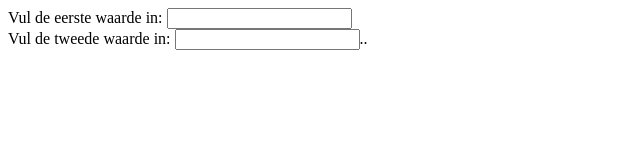
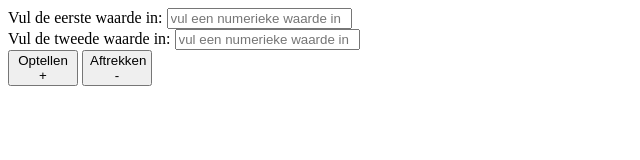
Before and after one commit to MSchmidtCrans/Rekenmachine, a plain HTML site: page index.html in a window 1280 px wide. Shown: the whole page, without its empty margins (0-640 px from the left). Drawn offline with nearby package versions, Linux system fonts and the light colour scheme.

Commit message:
Added buttons

```diff
--- a/index.html
+++ b/index.html
@@ -13,11 +13,13 @@
     <div class="rekenmachine">
         <!--Vraag om twee waarden om te kunnen verrekenen-->
         <label for="eerstewaarde">Vul de eerste waarde in:</label>
-        <input type=text id="eersteWaarde" name='value1'><br>
+        <input type=text id="eersteWaarde" name='value1' placeholder="vul een numerieke waarde in"><br>
         <label for="tweedewaarde">Vul de tweede waarde in:</label>
-        <input type="text" name="value2" id="tweedeWaarde">..
+        <input type="text" name="value2" id="tweedeWaarde" placeholder="vul een numerieke waarde in"><br>
 
         <!--Twee knoppen voor optellen en aftrekken-->
+        <button id='optelBtn'>Optellen +</button>
+        <button id='aftrekBtn'>Aftrekken -</button>
     </div>
 </body>
 </html>
--- a/stylesheet.css
+++ b/stylesheet.css
@@ -1,3 +1,7 @@
 label {
 
 }
+
+button {
+    width: 70px;
+}
```
